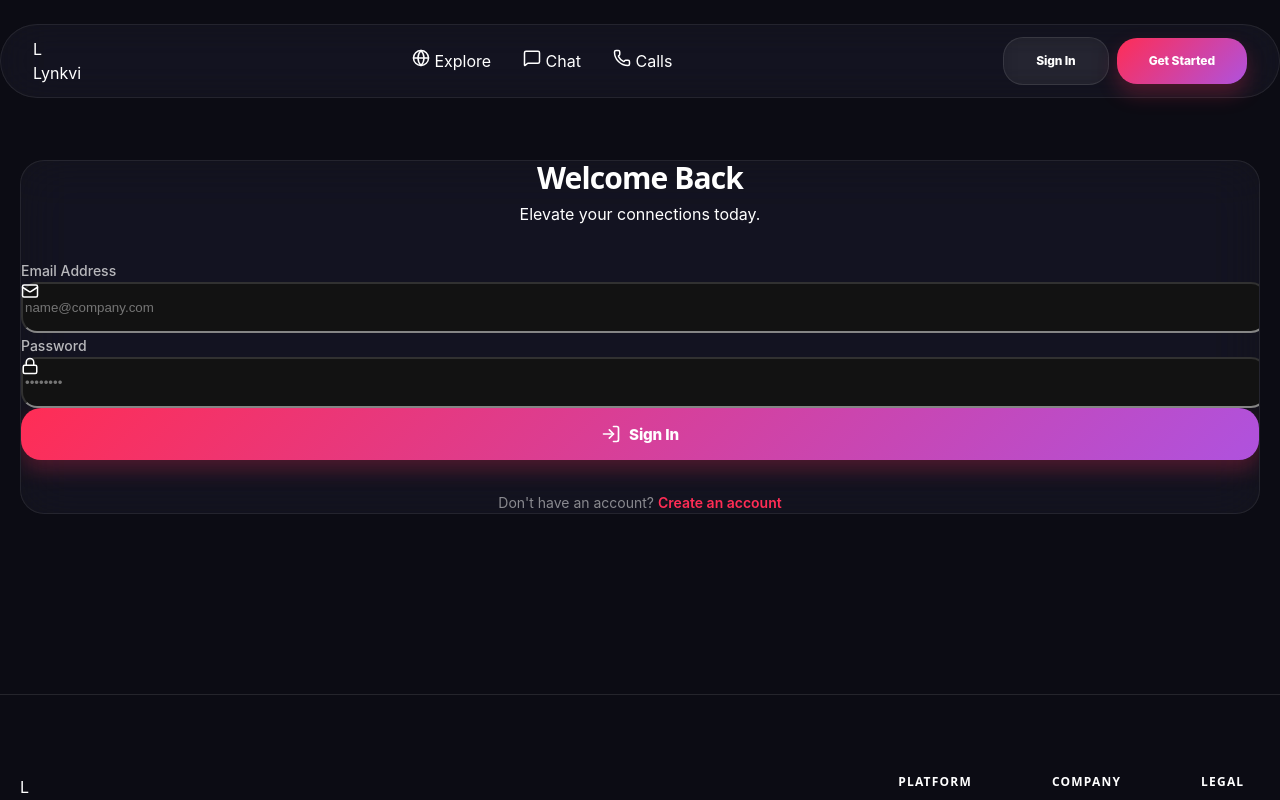
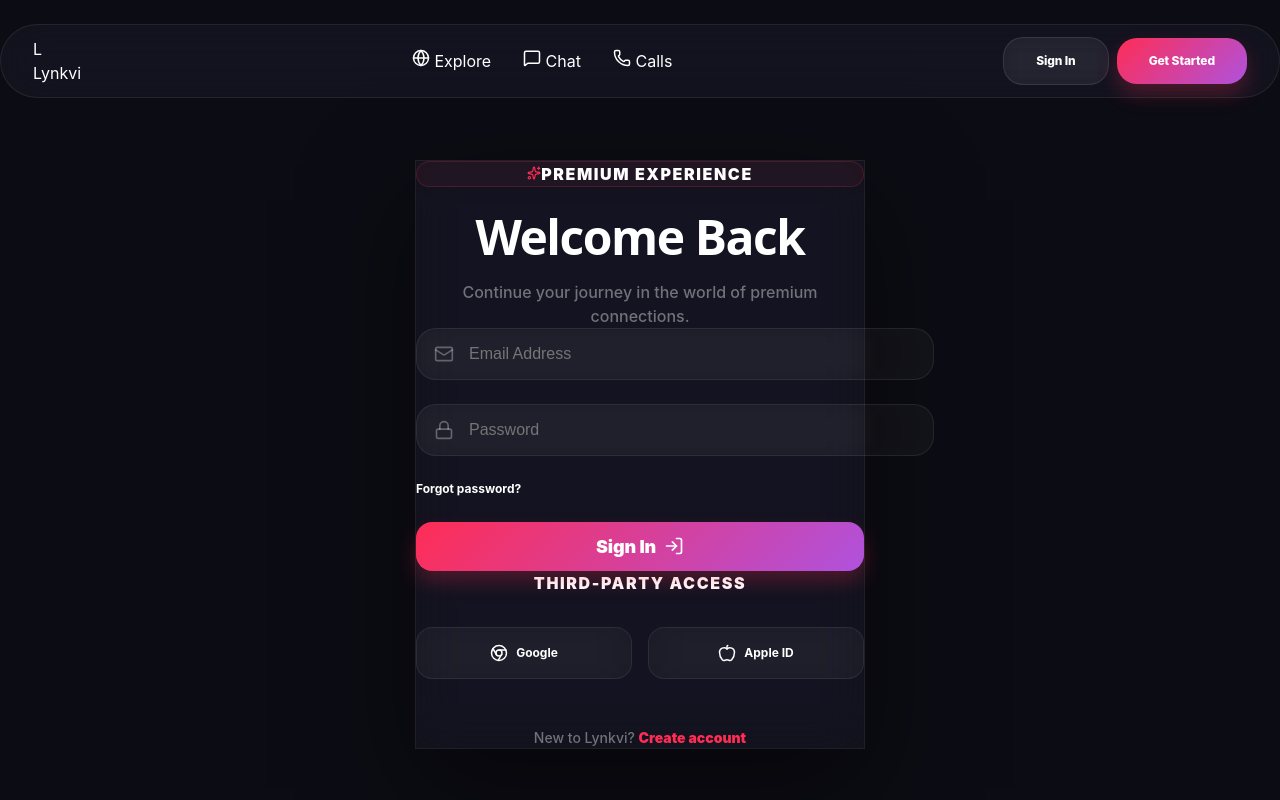
Before and after one commit to lyon-lang/lynkvi_web, a React (Vite) app: page /login in a window 1280 px wide. Shown: the top 800 px of the page. Built offline with nearby package versions, Linux system fonts and the light colour scheme.

Commit message:
feat: redesign login page with immersive background, third-party auth options, and updated CSS utilities

```diff
--- a/src/index.css
+++ b/src/index.css
@@ -306,40 +306,73 @@ h1, h2, h3, h4 {
   border: 1px solid rgba(255, 255, 255, 0.08);
 }
 
-/* Responsive Utilities */
-.hidden {
-  display: none !important;
-}
-
-.flex {
-  display: flex !important;
-}
-
-.items-center {
-  align-items: center;
-}
-
-.justify-center {
-  justify-content: center;
-}
-
-.justify-between {
-  justify-content: space-between;
-}
+/* Responsive & Layout Utilities */
+.hidden { display: none !important; }
+.flex { display: flex !important; }
+.items-center { align-items: center; }
+.justify-center { justify-content: center; }
+.justify-between { justify-content: space-between; }
 
 @media (min-width: 768px) {
-  .md\:flex {
-    display: flex !important;
-  }
-  .md\:hidden {
-    display: none !important;
-  }
+  .md\:flex { display: flex !important; }
+  .md\:hidden { display: none !important; }
 }
 
 @media (min-width: 1024px) {
-  .lg\:flex {
-    display: flex !important;
-  }
+  .lg\:flex { display: flex !important; }
+}
+
+.max-w-sm { max-width: 384px !important; }
+.max-w-md { max-width: 448px !important; }
+.max-w-lg { max-width: 512px !important; }
+.max-w-xl { max-width: 576px !important; }
+
+.w-full { width: 100% !important; }
+.h-full { height: 100% !important; }
+
+.flex-center {
+  display: flex !important;
+  align-items: center !important;
+  justify-content: center !important;
+}
+
+/* Form Styles */
+.input-group {
+  position: relative;
+  width: 100%;
+}
+
+.input-glass {
+  width: 100%;
+  background: rgba(255, 255, 255, 0.03);
+  border: 1px solid rgba(255, 255, 255, 0.08);
+  border-radius: 20px;
+  padding: 16px 16px 16px 52px;
+  color: white;
+  font-size: 1rem;
+  transition: all 0.3s cubic-bezier(0.4, 0, 0.2, 1);
+  backdrop-filter: blur(10px);
+}
+
+.input-glass:focus {
+  outline: none;
+  background: rgba(255, 255, 255, 0.07);
+  border-color: rgba(255, 45, 85, 0.5);
+  box-shadow: 0 0 0 4px rgba(255, 45, 85, 0.1);
+}
+
+.input-icon {
+  position: absolute;
+  left: 18px;
+  top: 50%;
+  transform: translateY(-50%);
+  color: rgba(255, 255, 255, 0.3);
+  transition: all 0.3s ease;
+  pointer-events: none;
+}
+
+.input-glass:focus + .input-icon {
+  color: var(--primary);
 }
 
 /* Animations */
--- a/src/pages/Login.tsx
+++ b/src/pages/Login.tsx
@@ -2,7 +2,7 @@ import React, { useState } from 'react';
 import { motion } from 'framer-motion';
 import { useNavigate, Link } from 'react-router-dom';
 import { useAuth } from '../context/AuthContext';
-import { Mail, Lock, LogIn, AlertCircle } from 'lucide-react';
+import { Mail, Lock, LogIn, AlertCircle, Sparkles, Chrome, Apple } from 'lucide-react';
 
 export const Login: React.FC = () => {
   const [email, setEmail] = useState('');
@@ -28,78 +28,117 @@ export const Login: React.FC = () => {
   };
 
   return (
-    <div className="container py-20 flex-center min-h-[80vh]">
+    <div className="flex-center min-h-screen relative overflow-hidden px-4 py-20">
+      {/* Immersive Background Decorations */}
+      <div className="absolute top-0 left-0 w-full h-full pointer-events-none">
+        <div className="absolute top-[-10%] left-[-10%] w-[50%] h-[50%] bg-primary opacity-20 blur-[120px] rounded-full animate-pulse" />
+        <div className="absolute bottom-[-10%] right-[-10%] w-[50%] h-[50%] bg-secondary opacity-10 blur-[120px] rounded-full animate-pulse" style={{ animationDelay: '2s' }} />
+      </div>
+
       <motion.div
-        initial={{ opacity: 0, scale: 0.95, y: 20 }}
+        initial={{ opacity: 0, scale: 0.9, y: 30 }}
         animate={{ opacity: 1, scale: 1, y: 0 }}
-        className="glass p-10 rounded-3xl w-full max-w-md relative overflow-hidden"
+        transition={{ duration: 0.6, ease: [0.22, 1, 0.36, 1] }}
+        className="glass p-10 md:p-14 rounded-[40px] w-full max-w-md relative z-10"
+        style={{ border: '1px solid rgba(255,255,255,0.05)', boxShadow: '0 40px 100px rgba(0,0,0,0.5)' }}
       >
-        {/* Visual decoration */}
-        <div className="absolute -top-24 -left-24 w-48 h-48 bg-primary opacity-20 blur-[60px] rounded-full" />
-        <div className="absolute -bottom-24 -right-24 w-48 h-48 bg-secondary opacity-10 blur-[60px] rounded-full" />
-
-        <div className="relative z-10">
-          <h1 className="text-3xl font-bold mb-2 text-center">Welcome Back</h1>
-          <p className="text-muted text-center mb-8">Elevate your connections today.</p>
+        <div className="text-center mb-10">
+          <motion.div
+            initial={{ opacity: 0, y: -20 }}
+            animate={{ opacity: 1, y: 0 }}
+            transition={{ delay: 0.3 }}
+            className="inline-flex items-center gap-2 glass px-4 py-1.5 rounded-full mb-6"
+            style={{ background: 'rgba(255,45,85,0.05)', border: '1px solid rgba(255,45,85,0.2)' }}
+          >
+            <Sparkles size={14} className="text-primary" />
+            <span className="text-[10px] uppercase font-black tracking-widest text-white/90">Premium Experience</span>
+          </motion.div>
+          <h1 className="text-4xl md:text-5xl font-black mb-4 tracking-tighter">Welcome Back</h1>
+          <p className="text-white/40 font-medium">Continue your journey in the world of premium connections.</p>
+        </div>
 
         {error && (
           <motion.div
-              initial={{ opacity: 0, x: -10 }}
+            initial={{ opacity: 0, x: -20 }}
             animate={{ opacity: 1, x: 0 }}
-              className="mb-6 p-4 bg-red-500/10 border border-red-500/20 text-red-500 rounded-xl flex items-center gap-3 text-sm"
+            className="mb-8 p-5 rounded-[24px]"
+            style={{ background: 'rgba(255,68,68,0.1)', border: '1px solid rgba(255,68,68,0.2)' }}
           >
-              <AlertCircle size={18} /> {error}
+            <div className="flex items-center gap-3 text-red-400">
+              <AlertCircle size={20} />
+              <p className="text-sm font-bold">{error}</p>
+            </div>
           </motion.div>
         )}
 
-          <form onSubmit={handleSubmit} className="space-y-6">
-            <div className="space-y-2">
-              <label className="text-sm font-medium text-white/70 ml-1">Email Address</label>
-              <div className="relative">
-                <Mail className="absolute left-4 top-1/2 -translate-y-1/2 text-white/30" size={18} />
+        <form onSubmit={handleSubmit} className="flex flex-col gap-6">
+          <div className="input-group">
             <input
               type="email"
               value={email}
               onChange={(e) => setEmail(e.target.value)}
-                  className="w-full bg-white/5 border border-white/10 rounded-2xl py-4 pl-12 pr-4 focus:outline-none focus:border-primary/50 transition-colors text-white"
-                  placeholder="name@company.com"
+              className="input-glass"
+              placeholder="Email Address"
               required
             />
-              </div>
+            <Mail className="input-icon" size={20} />
           </div>
 
-            <div className="space-y-2">
-              <label className="text-sm font-medium text-white/70 ml-1">Password</label>
-              <div className="relative">
-                <Lock className="absolute left-4 top-1/2 -translate-y-1/2 text-white/30" size={18} />
+          <div className="input-group">
             <input
               type="password"
               value={password}
               onChange={(e) => setPassword(e.target.value)}
-                  className="w-full bg-white/5 border border-white/10 rounded-2xl py-4 pl-12 pr-4 focus:outline-none focus:border-primary/50 transition-colors text-white"
-                  placeholder="••••••••"
+              className="input-glass"
+              placeholder="Password"
               required
             />
+            <Lock className="input-icon" size={20} />
           </div>
+
+          <div className="flex justify-end pr-2">
+            <Link to="/forgot-password" size="sm" className="text-xs font-bold text-white/30 hover:text-primary transition-colors">
+              Forgot password?
+            </Link>
           </div>
 
           <button
             type="submit"
             disabled={loading}
-              className="btn-primary w-full py-4 flex-center gap-2 group"
+            className="btn-primary w-full py-5 rounded-2xl flex-center gap-3 font-black text-lg transition-all group overflow-hidden relative"
           >
-              <LogIn size={20} className="group-hover:translate-x-1 transition-transform" />
-              {loading ? 'Authenticating...' : 'Sign In'}
+            <div className="absolute inset-0 bg-white/20 translate-y-full group-hover:translate-y-0 transition-transform duration-500" />
+            <span className="relative z-10 flex items-center gap-2">
+              {loading ? 'Authenticating...' : (
+                <>
+                  Sign In <LogIn size={20} className="group-hover:translate-x-1 transition-transform" />
+                </>
+              )}
+            </span>
           </button>
         </form>
 
-          <p className="mt-8 text-center text-white/50 text-sm">
-            Don't have an account? {' '}
-            <Link to="/register" className="text-primary hover:text-secondary transition-colors font-semibold">
-              Create an account
+        <div className="mt-10 flex items-center gap-4 text-white/10">
+          <div className="h-[1px] flex-1 bg-current" />
+          <span className="text-[10px] font-black uppercase tracking-widest text-white/20">Third-party access</span>
+          <div className="h-[1px] flex-1 bg-current" />
+        </div>
+
+        <div className="mt-8 grid grid-cols-2 gap-4">
+          <button className="flex-center gap-2 glass py-4 rounded-2xl text-xs font-bold hover:bg-white/5 transition-colors">
+            <Chrome size={18} /> Google
+          </button>
+          <button className="flex-center gap-2 glass py-4 rounded-2xl text-xs font-bold hover:bg-white/5 transition-colors">
+            <Apple size={18} /> Apple ID
+          </button>
+        </div>
+
+        <p className="mt-12 text-center text-white/40 text-sm font-medium">
+          New to Lynkvi? {' '}
+          <Link to="/register" className="text-primary hover:text-secondary transition-colors font-black">
+            Create account
           </Link>
         </p>
-        </div>
       </motion.div>
     </div>
   );
```
Lines whose indentation alone changed are shown as unchanged.
